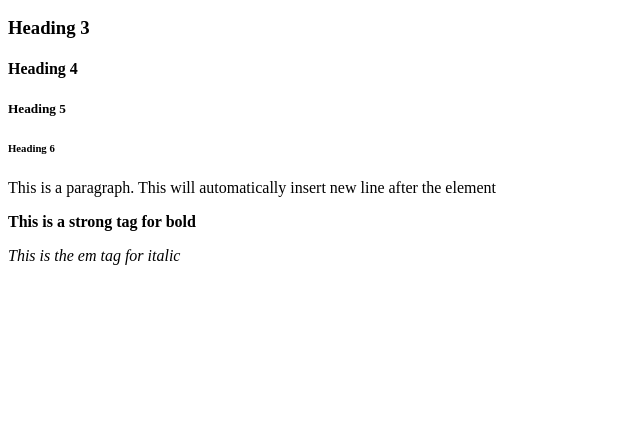
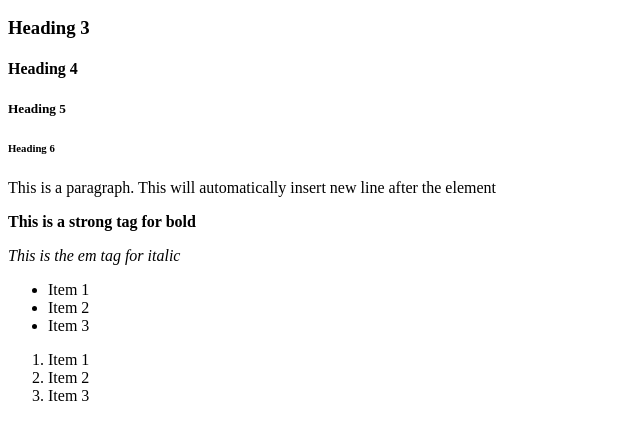
Before and after one commit to jakeTran42/odin-projects, a plain HTML site: page Foundation/html-boilerplate/index.html in a window 1280 px wide. Shown: the part 168-608 px from the top of the page, without its empty margins (0-640 px from the left). Drawn offline with Linux system fonts and the light colour scheme.

Commit message:
working with lists

```diff
--- a/Foundation/html-boilerplate/index.html
+++ b/Foundation/html-boilerplate/index.html
@@ -19,7 +19,27 @@
 
   <strong>This is a strong tag for bold</strong><p></p>
 
-  <em>This is the em tag for italic</em>
+  <em>This is the em tag for italic</em> <p></p>
+
+  <!-- This is an unordered list -->
+
+  <ul>
+    <li>Item 1</li>
+    <li>Item 2</li>
+    <li>Item 3</li>
+  </ul>
+
+  <p></p>
+
+  <!-- This is an ordered list. The different is that each item begin with a number -->
+
+  <ol>
+    <li>Item 1</li>
+    <li>Item 2</li>
+    <li>Item 3</li>
+  </ol>
+
+
 
 </body>
 </html>
```
